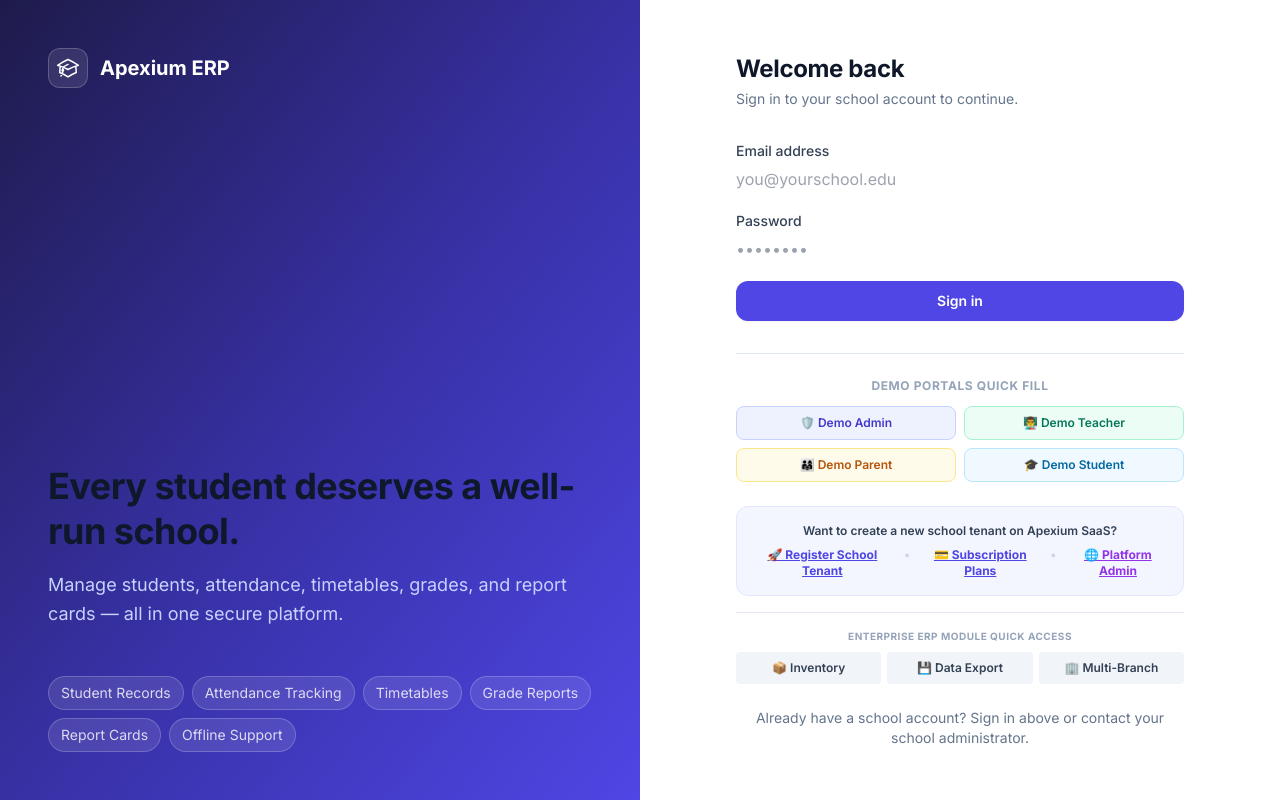
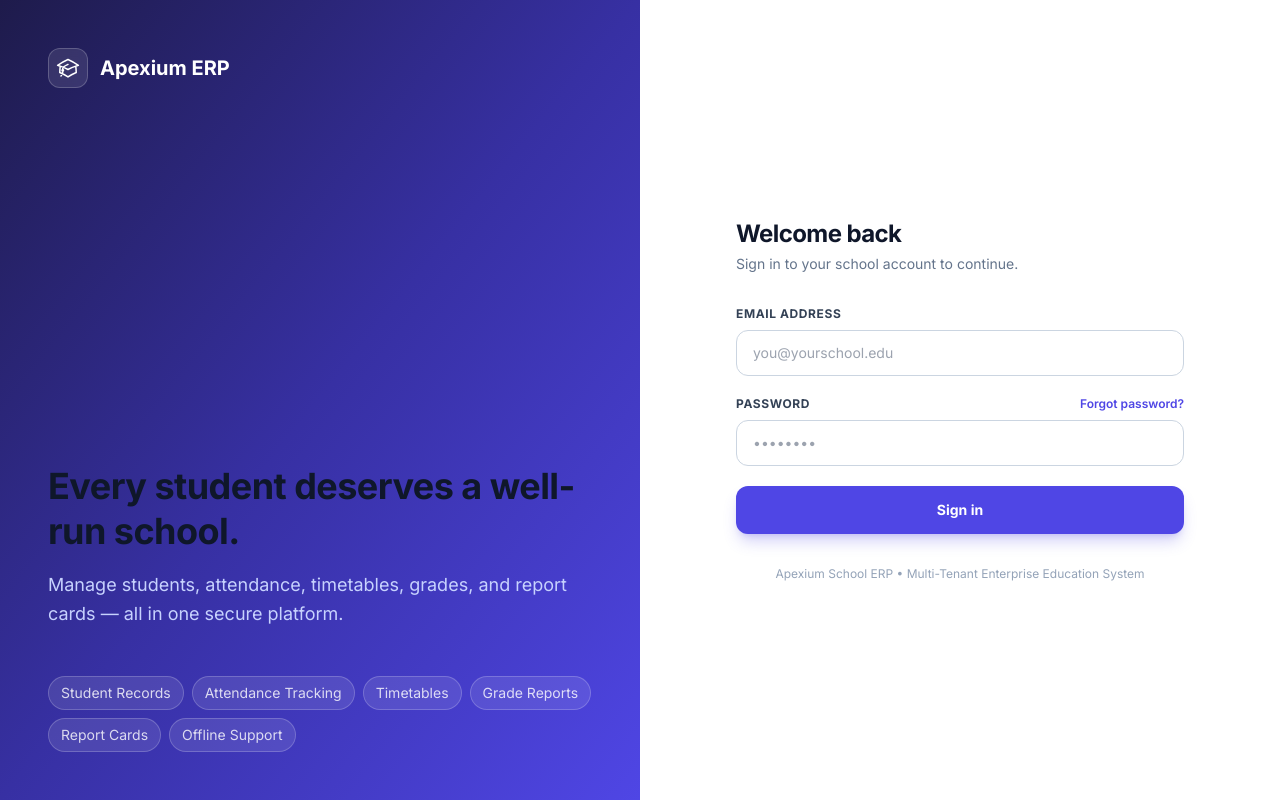
Before and after one commit to Psalmmy007/apexium-school-management-system, a Next.js app in the folder apps/web/: page /auth/login in a window 1280 px wide. Built offline with nearby package versions, Linux system fonts and the light colour scheme.

Commit message:
fix(auth): Overhaul login page to single-purpose login, remove demo buttons, registration, pricing, ERP quick access, and Platform Admin links; update homepage with Live Demo role showcase; remove firstSchool fallback; add 11/11 Vitest login & security tests

```diff
--- a/apps/web/src/app/auth/login/page.tsx
+++ b/apps/web/src/app/auth/login/page.tsx
@@ -40,35 +40,43 @@ export default function LoginPage() {
 
   return (
     <div className="w-full max-w-md animate-slide-up">
-      {/* Mobile logo */}
-      <div className="flex items-center gap-2 mb-8 lg:hidden">
-        <div className="w-8 h-8 rounded-lg bg-brand-600 flex items-center justify-center">
+      {/* Mobile Brand Header */}
+      <div className="flex items-center gap-3 mb-8 lg:hidden">
+        <div className="w-10 h-10 rounded-xl bg-gradient-to-tr from-indigo-600 via-indigo-500 to-indigo-400 flex items-center justify-center shadow-lg shadow-indigo-500/20">
           <svg
-            className="w-5 h-5 text-white"
+            className="w-6 h-6 text-white"
             fill="none"
             viewBox="0 0 24 24"
             stroke="currentColor"
-            strokeWidth={1.5}
+            strokeWidth={2}
           >
             <path
               strokeLinecap="round"
               strokeLinejoin="round"
-              d="M4.26 10.147a60.436 60.436 0 00-.491 6.347A48.627 48.627 0 0112 20.904a48.627 48.627 0 018.232-4.41 60.46 60.46 0 00-.491-6.347m-15.482 0a50.57 50.57 0 00-2.658-.813A59.905 59.905 0 0112 3.493a59.902 59.902 0 0110.399 5.84c-.896.248-1.783.52-2.658.814m-15.482 0A50.697 50.697 0 0112 13.489a50.702 50.702 0 017.74-3.342M6.75 15a.75.75 0 100-1.5.75.75 0 000 1.5zm0 0v-3.675A55.378 55.378 0 0112 8.443m-7.007 11.55A5.981 5.981 0 006.75 15.75v-1.5"
+              d="M12 14l9-5-9-5-9 5 9 5z"
+            />
+            <path
+              strokeLinecap="round"
+              strokeLinejoin="round"
+              d="M12 14l6.16-3.422a12.083 12.083 0 01.665 6.479A11.952 11.952 0 0112 20.055a11.952 11.952 0 01-6.824-2.998 12.078 12.078 0 01.665-6.479L12 14z"
             />
           </svg>
         </div>
-        <span className="font-bold text-lg text-brand-900">Apexium ERP</span>
+        <span className="font-extrabold text-xl text-slate-900 tracking-tight">
+          Apexium<span className="text-indigo-600">ERP</span>
+        </span>
       </div>
 
-      <h1 className="text-2xl font-bold text-slate-900 mb-1">Welcome back</h1>
+      <h1 className="text-2xl font-bold text-slate-900 tracking-tight mb-1">Welcome back</h1>
       <p className="text-slate-500 text-sm mb-8">
         Sign in to your school account to continue.
       </p>
 
+      {/* Clean Single-Purpose Login Form */}
       <form id="login-form" onSubmit={handleLogin} className="space-y-5">
         <div>
-          <label htmlFor="email" className="label">
-            Email address
+          <label htmlFor="email" className="block text-xs font-bold text-slate-700 uppercase tracking-wider mb-2">
+            Email Address
           </label>
           <input
             id="email"
@@ -78,15 +86,20 @@ export default function LoginPage() {
             required
             value={email}
             onChange={(e) => setEmail(e.target.value)}
-            className="input-field"
+            className="w-full px-4 py-3 rounded-xl border border-slate-300 focus:border-indigo-500 focus:ring-2 focus:ring-indigo-500/20 outline-none text-slate-900 text-sm transition-all"
             placeholder="you@yourschool.edu"
           />
         </div>
 
         <div>
-          <label htmlFor="password" className="label">
-            Password
-          </label>
+          <div className="flex items-center justify-between mb-2">
+            <label htmlFor="password" className="block text-xs font-bold text-slate-700 uppercase tracking-wider">
+              Password
+            </label>
+            <a href="#forgot-password" className="text-xs font-semibold text-indigo-600 hover:text-indigo-700 transition-colors">
+              Forgot password?
+            </a>
+          </div>
           <input
             id="password"
             name="password"
@@ -95,7 +108,7 @@ export default function LoginPage() {
             required
             value={password}
             onChange={(e) => setPassword(e.target.value)}
-            className="input-field"
+            className="w-full px-4 py-3 rounded-xl border border-slate-300 focus:border-indigo-500 focus:ring-2 focus:ring-indigo-500/20 outline-none text-slate-900 text-sm transition-all"
             placeholder="••••••••"
           />
         </div>
@@ -104,9 +117,9 @@ export default function LoginPage() {
           <div
             id="login-error"
             role="alert"
-            className="rounded-xl bg-red-50 border border-red-200 px-4 py-3 text-sm text-red-700"
+            className="rounded-xl bg-red-50 border border-red-200 p-4 text-sm text-red-700 font-medium"
           >
-            {error}
+            ⚠️ {error}
           </div>
         )}
 
@@ -114,7 +127,7 @@ export default function LoginPage() {
           id="login-submit"
           type="submit"
           disabled={loading}
-          className="btn-primary w-full"
+          className="w-full py-3.5 px-4 bg-indigo-600 hover:bg-indigo-500 text-white font-bold rounded-xl shadow-lg shadow-indigo-600/25 hover:shadow-indigo-500/40 transition-all text-sm cursor-pointer disabled:opacity-50 flex items-center justify-center"
         >
           {loading ? (
             <>
@@ -145,96 +158,8 @@ export default function LoginPage() {
         </button>
       </form>
 
-      {/* Demo Credentials Quick Fill Section */}
-      <div className="mt-8 pt-6 border-t border-slate-200">
-        <p className="text-xs font-bold uppercase tracking-wider text-slate-400 mb-3 text-center">
-          Demo Portals Quick Fill
-        </p>
-        <div className="grid grid-cols-2 gap-2">
-          <button
-            type="button"
-            onClick={() => {
-              setEmail("admin@apexium.edu");
-              setPassword("DemoAdmin123!");
-            }}
-            className="px-3 py-2 text-xs font-semibold rounded-lg bg-indigo-50 text-indigo-700 hover:bg-indigo-100 border border-indigo-200 transition-colors"
-          >
-            🛡️ Demo Admin
-          </button>
-
-          <button
-            type="button"
-            onClick={() => {
-              setEmail("teacher@apexium.edu");
-              setPassword("DemoTeacher123!");
-            }}
-            className="px-3 py-2 text-xs font-semibold rounded-lg bg-emerald-50 text-emerald-700 hover:bg-emerald-100 border border-emerald-200 transition-colors"
-          >
-            👨‍🏫 Demo Teacher
-          </button>
-
-          <button
-            type="button"
-            onClick={() => {
-              setEmail("parent@apexium.edu");
-              setPassword("DemoParent123!");
-            }}
-            className="px-3 py-2 text-xs font-semibold rounded-lg bg-amber-50 text-amber-700 hover:bg-amber-100 border border-amber-200 transition-colors"
-          >
-            👨‍👩‍👧 Demo Parent
-          </button>
-
-          <button
-            type="button"
-            onClick={() => {
-              setEmail("student@apexium.edu");
-              setPassword("DemoStudent123!");
-            }}
-            className="px-3 py-2 text-xs font-semibold rounded-lg bg-sky-50 text-sky-700 hover:bg-sky-100 border border-sky-200 transition-colors"
-          >
-            🎓 Demo Student
-          </button>
-        </div>
-      </div>
-
-      {/* SaaS Registration & Navigation Links */}
-      <div className="mt-6 p-4 rounded-xl bg-indigo-50/70 border border-indigo-100 space-y-2 text-center text-xs">
-        <p className="font-semibold text-slate-700">Want to create a new school tenant on Apexium SaaS?</p>
-        <div className="flex justify-center space-x-3">
-          <a href="/register" className="font-bold text-indigo-600 hover:text-indigo-800 underline">
-            🚀 Register School Tenant
-          </a>
-          <span className="text-slate-300">•</span>
-          <a href="/pricing" className="font-bold text-indigo-600 hover:text-indigo-800 underline">
-            💳 Subscription Plans
-          </a>
-          <span className="text-slate-300">•</span>
-          <a href="/platform" className="font-bold text-purple-600 hover:text-purple-800 underline">
-            🌐 Platform Admin
-          </a>
-        </div>
-      </div>
-
-      {/* Direct Module Quick Shortcuts for Verification */}
-      <div className="mt-4 pt-4 border-t border-slate-200">
-        <p className="text-[10px] font-bold uppercase tracking-wider text-slate-400 mb-2 text-center">
-          Enterprise ERP Module Quick Access
-        </p>
-        <div className="grid grid-cols-3 gap-1.5 text-center text-xs font-semibold">
-          <a href="/dashboard/inventory" className="p-2 rounded bg-slate-100 hover:bg-slate-200 text-slate-700">
-            📦 Inventory
-          </a>
-          <a href="/dashboard/settings/data-export" className="p-2 rounded bg-slate-100 hover:bg-slate-200 text-slate-700">
-            💾 Data Export
-          </a>
-          <a href="/dashboard/group" className="p-2 rounded bg-slate-100 hover:bg-slate-200 text-slate-700">
-            🏢 Multi-Branch
-          </a>
-        </div>
-      </div>
-
-      <p className="mt-6 text-center text-sm text-slate-500">
-        Already have a school account? Sign in above or contact your school administrator.
+      <p className="mt-8 text-center text-xs text-slate-400">
+        Apexium School ERP • Multi-Tenant Enterprise Education System
       </p>
     </div>
   );
--- a/apps/web/src/app/s/[slug]/auth/login/SchoolLoginPageClient.tsx
+++ b/apps/web/src/app/s/[slug]/auth/login/SchoolLoginPageClient.tsx
@@ -86,15 +86,20 @@ export default function SchoolLoginPageClient({ school }: { school: SchoolInfo }
               required
               value={email}
               onChange={(e) => setEmail(e.target.value)}
-              className="input"
+              className="w-full px-3.5 py-2.5 rounded-xl border border-slate-300 focus:border-indigo-500 focus:ring-2 focus:ring-indigo-500/20 outline-none text-slate-900 text-sm transition-all"
               placeholder="user@school.edu.ng"
             />
           </div>
 
           <div>
-            <label htmlFor="password" className="block text-slate-700 font-bold mb-1">
-              Password
-            </label>
+            <div className="flex items-center justify-between mb-1">
+              <label htmlFor="password" className="block text-slate-700 font-bold">
+                Password
+              </label>
+              <a href="#forgot-password" className="text-indigo-600 hover:underline font-semibold text-[11px]">
+                Forgot password?
+              </a>
+            </div>
             <input
               id="password"
               name="password"
@@ -103,7 +108,7 @@ export default function SchoolLoginPageClient({ school }: { school: SchoolInfo }
               required
               value={password}
               onChange={(e) => setPassword(e.target.value)}
-              className="input"
+              className="w-full px-3.5 py-2.5 rounded-xl border border-slate-300 focus:border-indigo-500 focus:ring-2 focus:ring-indigo-500/20 outline-none text-slate-900 text-sm transition-all"
               placeholder="••••••••"
             />
           </div>
@@ -122,60 +127,15 @@ export default function SchoolLoginPageClient({ school }: { school: SchoolInfo }
             id="login-submit"
             type="submit"
             disabled={loading}
-            className="w-full py-2.5 bg-indigo-600 hover:bg-indigo-700 text-white font-bold rounded-xl transition shadow-md cursor-pointer disabled:opacity-50"
+            className="w-full py-3 bg-indigo-600 hover:bg-indigo-700 text-white font-bold rounded-xl transition shadow-md cursor-pointer disabled:opacity-50 flex items-center justify-center text-sm"
           >
             {loading ? "Signing in..." : `Sign In to ${school.name}`}
           </button>
         </form>
 
-        {/* Demo Credentials Quick Fill */}
-        <div className="pt-4 border-t border-slate-100 space-y-2">
-          <span className="text-[10px] font-bold uppercase tracking-wider text-slate-400 block text-center">
-            Demo Portal Sign In Options
-          </span>
-          <div className="grid grid-cols-2 gap-2 text-xs">
-            <button
-              type="button"
-              onClick={() => {
-                setEmail("admin@apexium.edu");
-                setPassword("DemoAdmin123!");
-              }}
-              className="px-2.5 py-1.5 rounded-lg bg-indigo-50 text-indigo-700 hover:bg-indigo-100 font-semibold border border-indigo-200 transition"
-            >
-              🛡️ Admin
-            </button>
-            <button
-              type="button"
-              onClick={() => {
-                setEmail("teacher@apexium.edu");
-                setPassword("DemoTeacher123!");
-              }}
-              className="px-2.5 py-1.5 rounded-lg bg-emerald-50 text-emerald-700 hover:bg-emerald-100 font-semibold border border-emerald-200 transition"
-            >
-              👨‍🏫 Teacher
-            </button>
-            <button
-              type="button"
-              onClick={() => {
-                setEmail("parent@apexium.edu");
-                setPassword("DemoParent123!");
-              }}
-              className="px-2.5 py-1.5 rounded-lg bg-amber-50 text-amber-700 hover:bg-amber-100 font-semibold border border-amber-200 transition"
-            >
-              👨‍👩‍👧 Parent
-            </button>
-            <button
-              type="button"
-              onClick={() => {
-                setEmail("student@apexium.edu");
-                setPassword("DemoStudent123!");
-              }}
-              className="px-2.5 py-1.5 rounded-lg bg-sky-50 text-sky-700 hover:bg-sky-100 font-semibold border border-sky-200 transition"
-            >
-              🎓 Student
-            </button>
-          </div>
-        </div>
+        <p className="text-[11px] text-center text-slate-400 border-t border-slate-100 pt-3">
+          Powered by Apexium ERP • Secure Portal Session
+        </p>
       </div>
     </div>
   );
```
Also changed, not shown: apps/web/src/app/page.tsx (+77 -0 lines), apps/web/src/app/s/[slug]/auth/login/page.tsx (+1 -17 lines), 1 other file (tests, documents, lock files or other folders).
